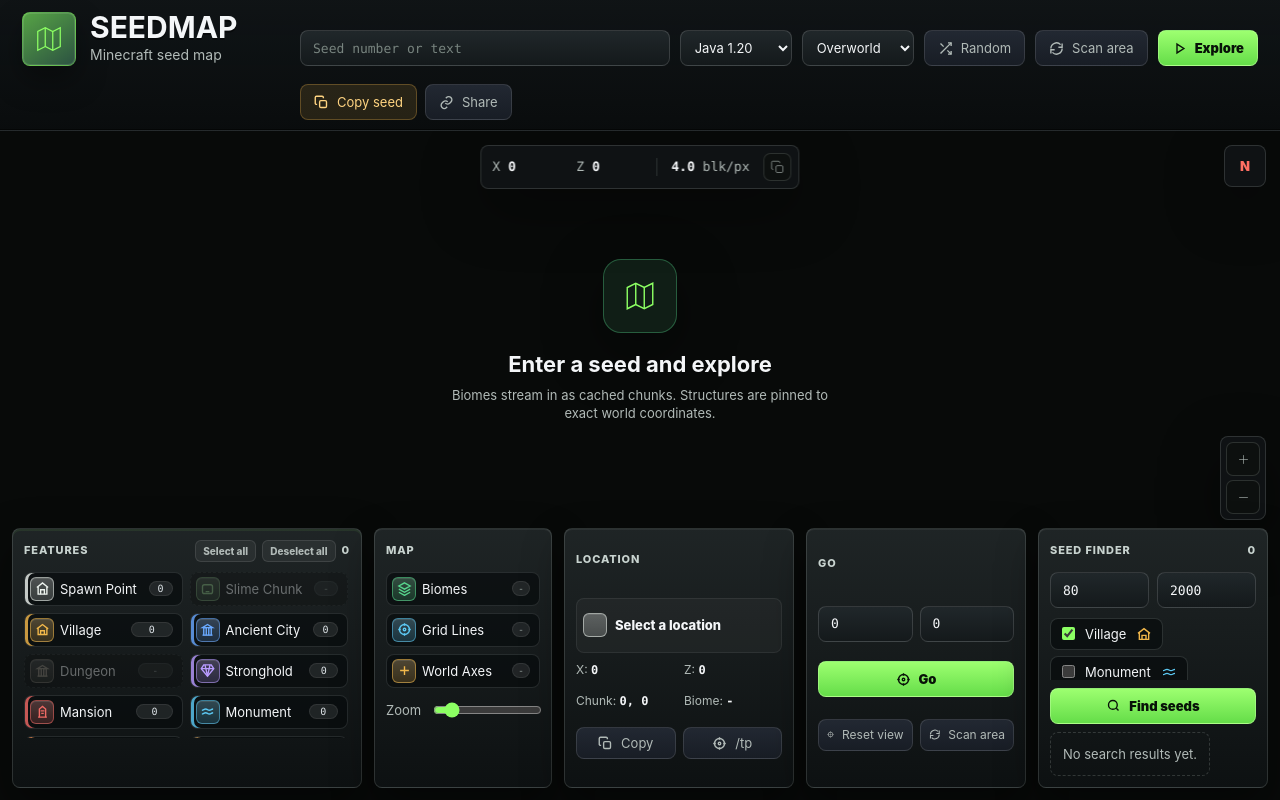
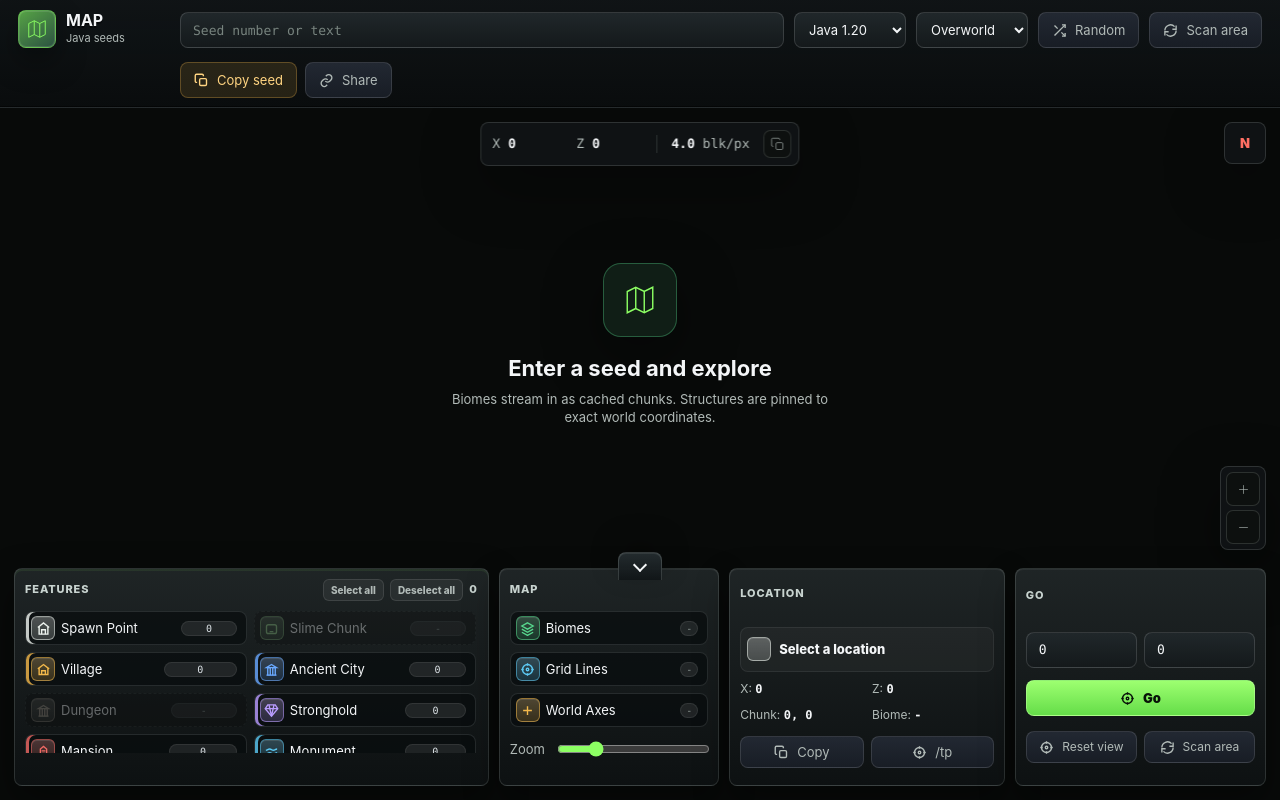
Before and after one commit to FanTik1011/Seed-Viewer, a Flask app: page / in a window 1280 px wide. Run offline with Flask 3, Linux system fonts and the light colour scheme; data that the repository does not hold is empty; parts of the project's set-up code (start-up, migrations or seed data) failed here and were passed over.

Commit message:
Upgrade Front End
Upgrade Front End

```diff
--- a/static/app.js
+++ b/static/app.js
@@ -1,14 +1,16 @@
 const API = "";
 const TILE_BLOCKS = 256;
 const WORKER_URL = "/static/seed-worker.js";
-const SAMPLE_SCALE = 4;
+const SAMPLE_SCALE = 8;
 const TILE_SAMPLES = TILE_BLOCKS / SAMPLE_SCALE;
-const MAX_TILE_CACHE = 420;
-const MAX_TILE_QUEUE = 180;
-const MAX_TILE_REQUESTS = 4;
+const MAX_TILE_CACHE = 520;
+const MAX_TILE_QUEUE = 220;
+const MAX_TILE_REQUESTS = 8;
 const MAX_DRAW_TILES = 420;
 const MIN_ZOOM = 0.75;
 const MAX_ZOOM = 28;
+const DEFAULT_ZOOM = 7;
+const INITIAL_SCAN_RADIUS = 6144;
 
 const ICONS = {
   map: '<svg viewBox="0 0 24 24" fill="none" stroke="currentColor"><path d="M9 18 3 21V6l6-3 6 3 6-3v15l-6 3-6-3Z"/><path d="M9 3v15M15 6v15"/></svg>',
@@ -269,7 +271,6 @@
   ]
 };
 
-const SEARCHABLE = ["Village","Monument","Mansion","Outpost","Ancient_City","Trial_Chambers","Fortress","Bastion"];
 const VERSION_EXTRAS = {
   "1.16": new Set(["Ruined_Portal","Ruined_Portal_Nether","Fortress","Bastion","End_City","End_Gateway","End_Island"]),
   "1.17": new Set(["Ruined_Portal","Ruined_Portal_Nether","Geode","Fortress","Bastion","End_City","End_Gateway","End_Island"]),
@@ -289,6 +290,8 @@
   seedInput: document.getElementById("seed-input"),
   version: document.getElementById("version-select"),
   dimension: document.getElementById("dimension-select"),
+  menuToggle: document.getElementById("menu-toggle"),
+  sidebar: document.querySelector(".sidebar"),
   empty: document.getElementById("empty"),
   loader: document.getElementById("loader"),
   loaderTitle: document.getElementById("loader-title"),
@@ -323,9 +326,6 @@
   popoverCoords: document.getElementById("popover-coords"),
   popoverChunk: document.getElementById("popover-chunk"),
   popoverBiome: document.getElementById("popover-biome"),
-  searchChecks: document.getElementById("search-checks"),
-  resultList: document.getElementById("result-list"),
-  resultCount: document.getElementById("result-count"),
   shareUrlBtn: document.getElementById("share-url-btn")
 };
 
@@ -337,7 +337,7 @@
   runId: 0,
   viewX: 0,
   viewZ: 0,
-  zoom: 4,
+  zoom: DEFAULT_ZOOM,
   width: 1,
   height: 1,
   dpr: 1,
@@ -359,11 +359,11 @@
 let dragView = null;
 let pointerMoved = false;
 let toastTimer = 0;
-let searchAbort = null;
 let worker = null;
 let workerSeq = 0;
 const workerJobs = new Map();
 let urlTimer = 0;
+let autoLoadTimer = 0;
 
 function initWorker() {
   if (!("Worker" in window)) return;
@@ -451,7 +451,6 @@
   document.getElementById("empty-icon").innerHTML = ICONS.map;
   setIcon("random-btn", "shuffle", "Random");
   setIcon("scan-btn", "refresh", "Scan area");
-  setIcon("explore-btn", "play", "Explore");
   setIcon("copy-seed-btn", "copy", "Copy seed");
   setIcon("copy-active-seed", "copy");
   setIcon("copy-cursor", "copy");
@@ -465,7 +464,6 @@
   setIcon("scan-current-btn", "refresh", "Scan area");
   setIcon("go-btn", "target", "Go");
   setIcon("close-popover", "close");
-  setIcon("find-seeds-btn", "search", "Find seeds");
   setIcon("share-url-btn", "link", "Share");
 }
 
@@ -1210,39 +1208,21 @@
   return row;
 }
 
-function buildSearchChecks() {
-  els.searchChecks.innerHTML = "";
-  const version = els.version.value;
-  const extras = VERSION_EXTRAS[version] || new Set();
-  for (const key of SEARCHABLE) {
-    const base = ["Village","Monument","Mansion","Outpost"].includes(key);
-    const available = base || extras.has(key);
-    const meta = STRUCT_META[key];
-    const label = document.createElement("label");
-    label.className = "check";
-    label.style.opacity = available ? "1" : ".45";
-    label.innerHTML = `
-      <input type="checkbox" value="${key}" ${key === "Village" ? "checked" : ""} ${available ? "" : "disabled"}>
-      <span>${meta.label}</span>
-      <span class="search-icon">${ICONS[meta.icon]}</span>
-    `;
-    label.querySelector(".search-icon").style.color = meta.color;
-    els.searchChecks.appendChild(label);
-  }
-}
-
 async function loadWorld(options = {}) {
   const seed = (options.seed || els.seedInput.value).trim();
   const version = options.version || els.version.value;
   const dimension = options.dimension || els.dimension.value || "overworld";
   if (!seed) {
-    showToast("Enter a seed first");
+    if (!options.silent) showToast("Enter a seed first");
     return;
   }
   state.runId++;
+  const runId = state.runId;
   state.seed = seed;
   state.version = version;
   state.dimension = dimension;
+  els.seedInput.value = seed;
+  els.version.value = version;
   els.dimension.value = dimension;
   state.loaded = false;
   state.tiles.clear();
@@ -1253,12 +1233,13 @@
   els.empty.classList.add("hidden");
   showLoader("Loading world", `Finding ${dimension} structures...`);
   try {
-    const data = await fetchStructuresAround(0, 0, 8192);
+    const data = await fetchStructuresAround(0, 0, options.radius || INITIAL_SCAN_RADIUS);
+    if (runId !== state.runId) return;
     state.structures = data;
     state.loaded = true;
     state.viewX = Number.isFinite(options.centerX) ? Math.round(options.centerX) : (data.spawn?.x ?? 0);
     state.viewZ = Number.isFinite(options.centerZ) ? Math.round(options.centerZ) : (data.spawn?.z ?? 0);
-    state.zoom = Number.isFinite(options.zoom) ? clamp(options.zoom, MIN_ZOOM, MAX_ZOOM) : 4;
+    state.zoom = Number.isFinite(options.zoom) ? clamp(options.zoom, MIN_ZOOM, MAX_ZOOM) : DEFAULT_ZOOM;
     if (data.spawn) selectLocation({ type:"spawn", ...data.spawn, ...STRUCT_META.spawn });
     els.activeSeed.textContent = seed;
     els.seedCard.classList.add("visible");
@@ -1266,11 +1247,12 @@
     scheduleUrlUpdate();
     requestRender();
   } catch (err) {
+    if (runId !== state.runId) return;
     console.error(err);
     els.empty.classList.remove("hidden");
     showToast("World load failed");
   } finally {
-    hideLoader();
+    if (runId === state.runId) hideLoader();
   }
 }
 
@@ -1281,7 +1263,7 @@
   }
   showLoader("Scanning area", `Refreshing ${state.dimension} structures near map center...`);
   try {
-    const data = await fetchStructuresAround(state.viewX, state.viewZ, 8192);
+    const data = await fetchStructuresAround(state.viewX, state.viewZ, INITIAL_SCAN_RADIUS);
     state.structures = data;
     buildSidebar();
     scheduleUrlUpdate();
@@ -1312,75 +1294,7 @@
 async function randomSeed() {
   const data = await workerRequest("randomSeed");
   els.seedInput.value = data.seed;
-}
-
-async function findSeeds() {
-  if (searchAbort) searchAbort.abort();
-  searchAbort = new AbortController();
-  const selected = [...els.searchChecks.querySelectorAll("input:checked")].map(input => input.value);
-  if (!selected.length) {
-    showToast("Pick at least one structure");
-    return;
-  }
-  const attempts = clamp(Number(document.getElementById("search-attempts").value) || 80, 1, 250);
-  const radius = clamp(Number(document.getElementById("search-radius").value) || 2000, 128, 6000);
-  const button = document.getElementById("find-seeds-btn");
-  button.disabled = true;
-  button.innerHTML = '<span class="dot-spin"></span><span>Searching</span>';
-  els.resultList.innerHTML = '<div class="empty-results">Scanning random seeds...</div>';
-  els.resultCount.textContent = "0";
-  try {
-    const data = await workerRequest("searchSeeds", {
-      version: els.version.value,
-      attempts,
-      radius,
-      limit: 8,
-      required: selected.join(",")
-    });
-    renderResults(data.results || []);
-  } catch (err) {
-    if (err.name !== "AbortError") {
-      console.error(err);
-      els.resultList.innerHTML = '<div class="empty-results">Search failed. Try fewer structures or a bigger radius.</div>';
-    }
-  } finally {
-    button.disabled = false;
-    setIcon("find-seeds-btn", "search", "Find seeds");
-  }
-}
-
-function renderResults(results) {
-  els.resultCount.textContent = results.length;
-  els.resultList.innerHTML = "";
-  if (!results.length) {
-    els.resultList.innerHTML = '<div class="empty-results">No matches. Increase attempts or radius.</div>';
-    return;
-  }
-  for (const result of results) {
-    const card = document.createElement("div");
-    card.className = "result-card";
-    const nearest = Object.entries(result.nearest || {})
-      .map(([key, dist]) => `${STRUCT_META[key]?.label || key}: ${dist} blocks`).join("<br>");
-    card.innerHTML = `
-      <div class="result-head">
-        <div class="seed-mono">${result.seed}</div>
-        <div class="mini-actions">
-          <button class="icon-only copy-result" title="Copy seed">${ICONS.copy}</button>
-          <button class="icon-only load-result" title="Load seed">${ICONS.play}</button>
-        </div>
-      </div>
-      <div class="result-meta">
-        <span>Spawn <b>X ${result.spawn.x}</b> <b>Z ${result.spawn.z}</b></span>
-        <span>${nearest}</span>
-      </div>
-    `;
-    card.querySelector(".copy-result").addEventListener("click", () => copyText(result.seed, "Seed copied"));
-    card.querySelector(".load-result").addEventListener("click", () => {
-      els.seedInput.value = result.seed;
-      loadWorld({ seed: result.seed, version: els.version.value });
-    });
-    els.resultList.appendChild(card);
-  }
+  loadWorld({ seed: data.seed, version: els.version.value, dimension: els.dimension.value });
 }
 
 function clamp(value, min, max) {
@@ -1455,6 +1369,39 @@
     return;
   }
   copyText(buildShareUrl(), "Share URL copied");
+}
+
+function scheduleAutoLoad(delay = 650) {
+  clearTimeout(autoLoadTimer);
+  const seed = els.seedInput.value.trim();
+  if (!seed) return;
+  autoLoadTimer = setTimeout(() => {
+    const nextSeed = els.seedInput.value.trim();
+    if (!nextSeed) return;
+    const nextVersion = els.version.value;
+    const nextDimension = els.dimension.value || "overworld";
+    const sameWorld = state.loaded &&
+      state.seed === nextSeed &&
+      state.version === nextVersion &&
+      state.dimension === nextDimension;
+    if (sameWorld) return;
+    loadWorld({
+      seed: nextSeed,
+      version: nextVersion,
+      dimension: nextDimension,
+      centerX: state.loaded ? state.viewX : undefined,
+      centerZ: state.loaded ? state.viewZ : undefined,
+      zoom: state.loaded ? state.zoom : undefined,
+      silent: true
+    });
+  }, delay);
+}
+
+function toggleBottomMenu() {
+  const collapsed = !els.sidebar.classList.contains("is-collapsed");
+  els.sidebar.classList.toggle("is-collapsed", collapsed);
+  els.menuToggle.setAttribute("aria-expanded", String(!collapsed));
+  els.menuToggle.title = collapsed ? "Expand bottom menu" : "Collapse bottom menu";
 }
 
 function goToCoordinates() {
@@ -1562,8 +1509,14 @@
     requestRender();
   }, { passive: false });
 
-  document.getElementById("explore-btn").addEventListener("click", () => loadWorld());
-  els.seedInput.addEventListener("keydown", event => { if (event.key === "Enter") loadWorld(); });
+  els.menuToggle.addEventListener("click", toggleBottomMenu);
+  els.seedInput.addEventListener("input", () => scheduleAutoLoad());
+  els.seedInput.addEventListener("keydown", event => {
+    if (event.key === "Enter") {
+      event.preventDefault();
+      scheduleAutoLoad(0);
+    }
+  });
   document.getElementById("random-btn").addEventListener("click", randomSeed);
   document.getElementById("scan-btn").addEventListener("click", scanCurrentArea);
   document.getElementById("scan-current-btn").addEventListener("click", scanCurrentArea);
@@ -1589,7 +1542,7 @@
     if (!state.structures.spawn) return;
     state.viewX = state.structures.spawn.x;
     state.viewZ = state.structures.spawn.z;
-    state.zoom = 4;
+    state.zoom = DEFAULT_ZOOM;
     selectLocation({ type:"spawn", ...state.structures.spawn, ...STRUCT_META.spawn });
     scheduleUrlUpdate();
     requestRender();
@@ -1599,13 +1552,13 @@
     scheduleUrlUpdate();
     requestRender();
   });
-  document.getElementById("find-seeds-btn").addEventListener("click", findSeeds);
   els.version.addEventListener("change", () => {
-    buildSearchChecks();
     if (state.loaded) loadWorld({ seed: state.seed, version: els.version.value, dimension: els.dimension.value, centerX: state.viewX, centerZ: state.viewZ, zoom: state.zoom });
+    else scheduleAutoLoad(0);
   });
   els.dimension.addEventListener("change", () => {
     if (state.loaded) loadWorld({ seed: state.seed, version: els.version.value, dimension: els.dimension.value, centerX: state.viewX, centerZ: state.viewZ, zoom: state.zoom });
+    else scheduleAutoLoad(0);
     buildSidebar();
   });
   els.shareUrlBtn.addEventListener("click", shareUrl);
@@ -1623,7 +1576,6 @@
   const zoom = parseChunkbaseZoom(params.get("zoom"));
   if (version && [...els.version.options].some(option => option.value === version)) {
     els.version.value = version;
-    buildSearchChecks();
   }
   if (dimension) {
     els.dimension.value = dimension;
@@ -1631,7 +1583,6 @@
   }
   if (seed) {
     els.seedInput.value = seed;
-    if (params.get("load") === "1" || platform || Number.isFinite(centerX) || Number.isFinite(centerZ)) {
     loadWorld({
       seed,
       version: els.version.value,
@@ -1642,7 +1593,6 @@
     });
   }
 }
-}
 
 function parseDimension(value) {
   return ["overworld", "nether", "end"].includes(value) ? value : "";
@@ -1680,6 +1630,5 @@
 resizeCanvas();
 loadCapabilities().finally(() => {
   buildSidebar();
-  buildSearchChecks();
   hydrateFromUrl();
 });
--- a/static/styles.css
+++ b/static/styles.css
@@ -16,7 +16,7 @@
     --violet: #b998ff;
     --shadow: 0 18px 60px rgba(0,0,0,.42);
     --r: 8px;
-    --bottom-h: 250px;
+    --bottom-h: 218px;
     --panel-radius: 8px;
   }
 
@@ -45,10 +45,10 @@
 
   .topbar {
     display: grid;
-    grid-template-columns: minmax(210px, 280px) minmax(0, 1fr) auto;
+    grid-template-columns: minmax(118px, 148px) minmax(0, 1fr) auto;
     align-items: center;
-    gap: 18px;
-    padding: 12px 22px 10px;
+    gap: 14px;
+    padding: 10px 18px 9px;
     background:
       linear-gradient(180deg, rgba(16,20,22,.98), rgba(9,12,13,.93)),
       #0b0f11;
@@ -59,12 +59,12 @@
   .brand {
     display: flex;
     align-items: center;
-    gap: 14px;
+    gap: 10px;
     min-width: 0;
   }
   .brand-mark {
-    width: 54px;
-    height: 54px;
+    width: 38px;
+    height: 38px;
     border-radius: 8px;
     display: grid;
     place-items: center;
@@ -75,11 +75,11 @@
     color: var(--green);
     box-shadow: inset 0 0 0 1px rgba(255,255,255,.1), 0 14px 30px rgba(0,0,0,.35);
   }
-  .brand-mark svg { width: 30px; height: 30px; }
+  .brand-mark svg { width: 22px; height: 22px; }
   .brand-text strong {
     display: block;
-    font-size: clamp(22px, 3vw, 30px);
-    line-height: .95;
+    font-size: 16px;
+    line-height: 1;
     letter-spacing: 0;
     text-transform: uppercase;
     text-shadow: 0 2px rgba(0,0,0,.45);
@@ -87,13 +87,13 @@
   .brand-text span {
     display: block;
     color: var(--muted);
-    font-size: 14px;
-    margin-top: 4px;
+    font-size: 11px;
+    margin-top: 3px;
   }
 
   .seed-form {
     display: grid;
-    grid-template-columns: minmax(170px, 1fr) minmax(108px, .42fr) minmax(108px, .42fr) auto auto auto;
+    grid-template-columns: minmax(220px, 1fr) minmax(112px, .38fr) minmax(112px, .38fr) auto auto;
     gap: 10px;
     align-items: center;
     align-self: end;
@@ -165,26 +165,65 @@
   }
   .sidebar {
     position: absolute;
-    left: 12px;
-    right: 12px;
-    bottom: 12px;
+    left: 14px;
+    right: 14px;
+    bottom: 14px;
     z-index: 14;
     display: grid;
-    grid-template-columns: minmax(300px, 1.55fr) minmax(178px, .68fr) minmax(230px, .9fr) minmax(220px, .82fr) minmax(230px, .9fr);
-    gap: 12px;
+    grid-template-columns: minmax(320px, 1.55fr) minmax(190px, .72fr) minmax(250px, .9fr) minmax(230px, .82fr);
+    gap: 10px;
     min-height: var(--bottom-h);
+    pointer-events: none;
+    transition: transform .2s ease, opacity .2s ease;
+  }
+  .sidebar.is-collapsed {
+    transform: translateY(calc(100% - 36px));
+  }
+  .sidebar.is-collapsed .section {
+    opacity: 0;
     pointer-events: none;
   }
   .searchbar { display: none; }
+  .menu-toggle {
+    position: absolute;
+    left: 50%;
+    top: -16px;
+    z-index: 2;
+    width: 44px;
+    height: 28px;
+    display: grid;
+    place-items: center;
+    transform: translateX(-50%);
+    border-radius: 8px 8px 0 0;
+    border: 1px solid rgba(235,246,240,.16);
+    border-bottom: 0;
+    background: linear-gradient(180deg, rgba(36,44,47,.98), rgba(17,22,24,.98));
+    color: var(--text);
+    box-shadow: 0 -10px 28px rgba(0,0,0,.26), inset 0 1px rgba(255,255,255,.08);
+    cursor: pointer;
+    pointer-events: auto;
+  }
+  .menu-toggle span {
+    width: 10px;
+    height: 10px;
+    border-right: 2px solid currentColor;
+    border-bottom: 2px solid currentColor;
+    transform: translateY(-2px) rotate(45deg);
+    transition: transform .18s ease;
+  }
+  .sidebar.is-collapsed .menu-toggle span {
+    transform: translateY(3px) rotate(225deg);
+  }
   .section {
     min-width: 0;
-    padding: 11px;
+    padding: 10px;
     border: 1px solid rgba(235,246,240,.14);
     border-radius: var(--panel-radius);
     background:
       linear-gradient(180deg, rgba(31,37,38,.96), rgba(13,17,18,.94)),
       #101516;
-    box-shadow: 0 18px 42px rgba(0,0,0,.4), inset 0 1px rgba(255,255,255,.06);
+    box-shadow: 0 16px 34px rgba(0,0,0,.36), inset 0 1px rgba(255,255,255,.06);
+    transition: opacity .16s ease;
     backdrop-filter: blur(14px);
     pointer-events: auto;
     overflow: hidden;
@@ -278,7 +317,7 @@
   .layer-icon svg { width: 15px; height: 15px; stroke-width: 2.2; }
   .features-panel .layer-list { max-height: 104px; overflow: auto; padding-right: 2px; }
   .features-panel .layer-list {
-    max-height: 166px;
+    max-height: 142px;
     display: grid;
     grid-template-columns: repeat(2, minmax(132px, 1fr));
     align-content: start;
@@ -376,9 +415,9 @@
     backdrop-filter: blur(14px);
   }
   .seed-card {
-    top: 14px;
-    left: 14px;
-    min-width: 220px;
+    top: 12px;
+    left: 12px;
+    min-width: 196px;
     padding: 10px 12px;
     opacity: 0;
     transform: translateY(-4px);
@@ -428,7 +467,7 @@
   }
   .zoom-stack {
     right: 14px;
-    bottom: calc(var(--bottom-h) + 30px);
+    bottom: calc(var(--bottom-h) + 32px);
     display: grid;
     gap: 4px;
     padding: 5px;
@@ -467,8 +506,8 @@
   .divider { width: 1px; height: 18px; background: var(--line); }
 
   .chunk-pill {
-    left: 14px;
-    top: 86px;
+    left: 12px;
+    top: 76px;
     bottom: auto;
     display: none;
     align-items: center;
@@ -752,7 +791,7 @@
   .popover-actions .btn { height: 30px; }
 
   .features-panel {
-    box-shadow: 0 18px 46px rgba(0,0,0,.44), inset 0 2px rgba(140,255,99,.08);
+    box-shadow: 0 16px 38px rgba(0,0,0,.4), inset 0 2px rgba(140,255,99,.08);
   }
   .features-panel .layer-row:not(.is-off) {
     box-shadow: inset 3px 0 color-mix(in srgb, var(--icon), transparent 18%);
@@ -767,9 +806,6 @@
     border-radius: 8px;
     background: rgba(255,255,255,.035);
     border: 1px solid rgba(255,255,255,.07);
-  }
-  .seed-finder-panel .btn.primary {
-    width: 100%;
   }
   .sidebar ::-webkit-scrollbar,
   .location-popover ::-webkit-scrollbar {
@@ -794,11 +830,11 @@
 
   @media (max-width: 1320px) {
     .topbar {
-      grid-template-columns: minmax(190px, 260px) minmax(0, 1fr);
+      grid-template-columns: minmax(118px, 148px) minmax(0, 1fr);
       align-items: start;
     }
     .seed-form {
-      grid-template-columns: minmax(180px, 1fr) 112px 112px auto auto auto;
+      grid-template-columns: minmax(180px, 1fr) 112px 112px auto auto;
     }
     .top-actions {
       grid-column: 2;
@@ -843,9 +879,9 @@
       min-width: 0;
       width: 100%;
     }
-    .brand-text strong { font-size: 24px; }
-    .brand-text span { font-size: 13px; }
-    .brand-mark { width: 46px; height: 46px; }
+    .brand-text strong { font-size: 15px; }
+    .brand-text span { font-size: 11px; }
+    .brand-mark { width: 36px; height: 36px; }
     .status { max-width: calc(100% - 28px); overflow: hidden; top: 10px; }
     .stat { min-width: auto; }
     .zoom-stack { bottom: 56vh; }
--- a/templates/index.html
+++ b/templates/index.html
@@ -12,8 +12,8 @@
     <div class="brand">
       <div class="brand-mark" id="brand-icon"></div>
       <div class="brand-text">
-        <strong>SeedMap</strong>
-        <span>Minecraft seed map</span>
+        <strong>Map</strong>
+        <span>Java seeds</span>
       </div>
     </div>
 
@@ -34,7 +34,6 @@
       </select>
       <button class="btn ghost" id="random-btn" title="Generate random seed"></button>
       <button class="btn ghost" id="scan-btn" title="Refresh structures around current view"></button>
-      <button class="btn primary" id="explore-btn"></button>
     </div>
 
     <div class="top-actions">
@@ -45,6 +44,9 @@
 
   <main class="layout">
     <aside class="sidebar">
+      <button class="menu-toggle" id="menu-toggle" type="button" title="Collapse bottom menu" aria-expanded="true">
+        <span></span>
+      </button>
       <section class="section features-panel">
         <div class="section-title">
           <span>Features</span>
@@ -61,7 +63,7 @@
         <div class="layer-list" id="layer-list"></div>
         <div class="range-row zoom-control">
           <span>Zoom</span>
-          <input id="zoom-range" type="range" min="0.75" max="28" step="0.25" value="4">
+          <input id="zoom-range" type="range" min="0.75" max="28" step="0.25" value="7">
         </div>
       </section>
       <section class="section detail-panel">
@@ -91,20 +93,6 @@
         <div class="panel-actions">
           <button class="btn ghost" id="reset-view-btn"></button>
           <button class="btn ghost" id="scan-current-btn"></button>
-        </div>
-      </section>
-      <section class="section seed-finder-panel">
-        <div class="section-title"><span>Seed finder</span><span id="result-count">0</span></div>
-        <div class="control-grid">
-          <div class="inline-grid">
-            <input class="number" id="search-attempts" type="number" min="1" max="250" value="80" title="Attempts">
-            <input class="number" id="search-radius" type="number" min="128" max="6000" value="2000" title="Radius">
-          </div>
-          <div class="checks" id="search-checks"></div>
-          <button class="btn primary" id="find-seeds-btn"></button>
-          <div class="result-list" id="result-list">
-            <div class="empty-results">No search results yet.</div>
-          </div>
         </div>
       </section>
     </aside>
```
Lines whose indentation alone changed are shown as unchanged.
